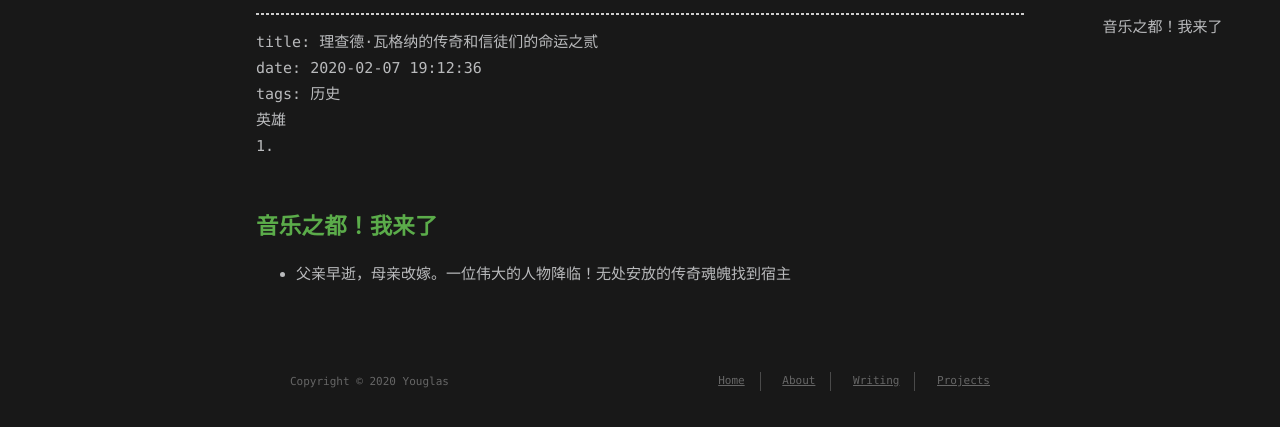
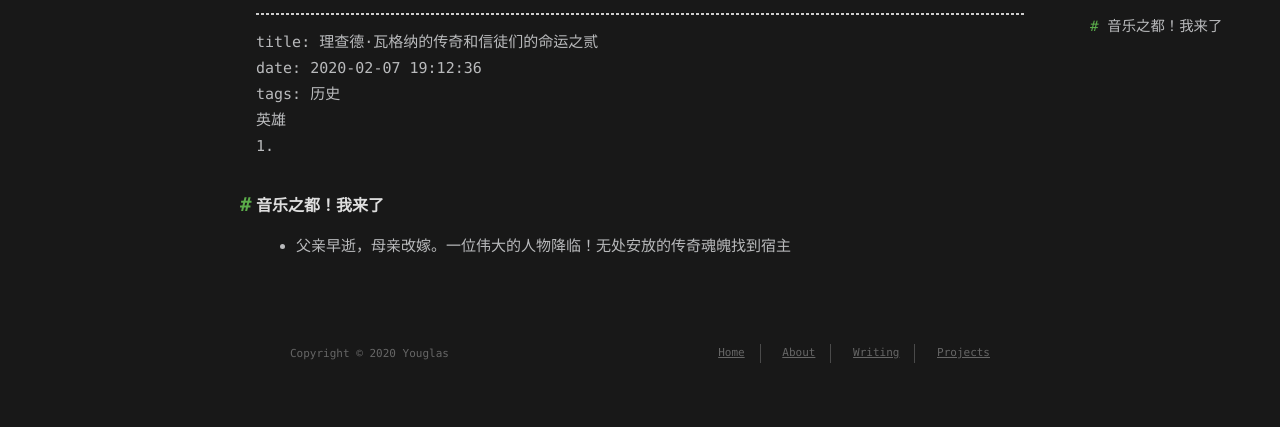
Before and after one commit to Youglas/Youglas.github.io, a plain HTML site: page 2020/02/07/理查德·瓦格纳的传奇和信徒们的命运之贰/index.html in a window 1280 px wide. Shown: the part 365-792 px from the top of the page. Drawn offline with Linux system fonts and the light colour scheme.

Commit message:
Site updated: 2020-02-08 22:21:27

```diff
--- a/2020/02/07/理查德·瓦格纳的传奇和信徒们的命运之贰/index.html
+++ b/2020/02/07/理查德·瓦格纳的传奇和信徒们的命运之贰/index.html
@@ -14,7 +14,7 @@
 <meta property="og:description" content="title: 理查德·瓦格纳的传奇和信徒们的命运之贰date: 2020-02-07 19:12:36tags: 历史      英雄      1.  音乐之都！我来了 父亲早逝，母亲改嫁。一位伟大的人物降临！无处安放的传奇魂魄找到宿主">
 <meta property="og:locale" content="en_US">
 <meta property="article:published_time" content="2020-02-07T11:12:36.541Z">
-<meta property="article:modified_time" content="2020-02-08T14:15:50.597Z">
+<meta property="article:modified_time" content="2020-02-08T14:21:09.215Z">
 <meta property="article:author" content="Youglas">
 <meta name="twitter:card" content="summary">
 
@@ -142,7 +142,7 @@
 
     </div>
     <div id="toc">
-      <ol class="toc"><li class="toc-item toc-level-1"><a class="toc-link" href="#音乐之都！我来了"><span class="toc-number">1.</span> <span class="toc-text">音乐之都！我来了</span></a></li></ol>
+      <ol class="toc"><li class="toc-item toc-level-2"><a class="toc-link" href="#音乐之都！我来了"><span class="toc-number">1.</span> <span class="toc-text">音乐之都！我来了</span></a></li></ol>
     </div>
   </span>
 </div>
@@ -178,7 +178,7 @@
   <div class="content" itemprop="articleBody">
     <hr>
 <p>title: 理查德·瓦格纳的传奇和信徒们的命运之贰<br>date: 2020-02-07 19:12:36<br>tags: 历史<br>      英雄<br>      1. </p>
-<h1 id="音乐之都！我来了"><a href="#音乐之都！我来了" class="headerlink" title="音乐之都！我来了"></a>音乐之都！我来了</h1><ul>
+<h2 id="音乐之都！我来了"><a href="#音乐之都！我来了" class="headerlink" title="音乐之都！我来了"></a>音乐之都！我来了</h2><ul>
 <li>父亲早逝，母亲改嫁。一位伟大的人物降临！无处安放的传奇魂魄找到宿主 </li>
 </ul>
 
@@ -207,7 +207,7 @@
     </div>
 
     <div id="toc-footer" style="display: none">
-      <ol class="toc"><li class="toc-item toc-level-1"><a class="toc-link" href="#音乐之都！我来了"><span class="toc-number">1.</span> <span class="toc-text">音乐之都！我来了</span></a></li></ol>
+      <ol class="toc"><li class="toc-item toc-level-2"><a class="toc-link" href="#音乐之都！我来了"><span class="toc-number">1.</span> <span class="toc-text">音乐之都！我来了</span></a></li></ol>
     </div>
 
     <div id="share-footer" style="display: none">
```
